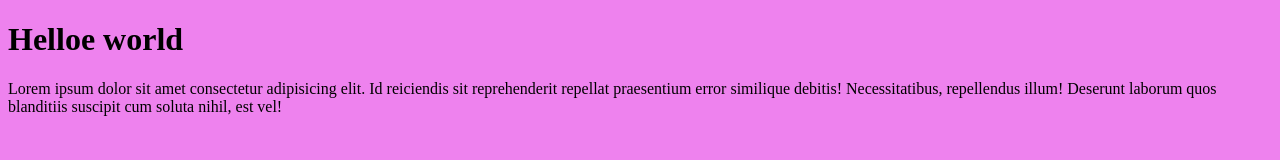
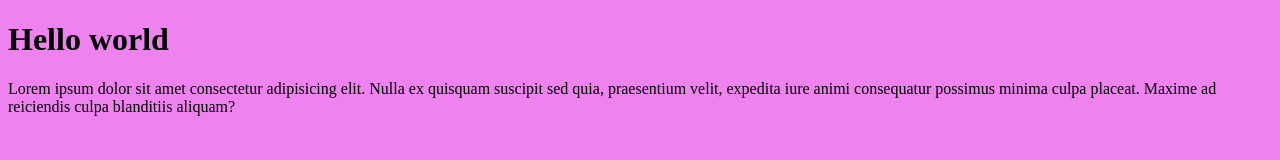
Before and after one commit to FaiqaTalib/perfume-website, a plain HTML site: page index.html in a window 1280 px wide. Drawn offline with Linux system fonts and the light colour scheme.

Commit message:
file edited

```diff
--- a/index.html
+++ b/index.html
@@ -6,7 +6,7 @@
     <title>Document</title>
 </head>
 <body bgcolor="violet">
-    <h1>Helloe world</h1>
-    <p>Lorem ipsum dolor sit amet consectetur adipisicing elit. Id reiciendis sit reprehenderit repellat praesentium error similique debitis! Necessitatibus, repellendus illum! Deserunt laborum quos blanditiis suscipit cum soluta nihil, est vel!</p>
+    <h1>Hello world</h1>
+    <p>Lorem ipsum dolor sit amet consectetur adipisicing elit. Nulla ex quisquam suscipit sed quia, praesentium velit, expedita iure animi consequatur possimus minima culpa placeat. Maxime ad reiciendis culpa blanditiis aliquam?</p>
 </body>
 </html>
```
